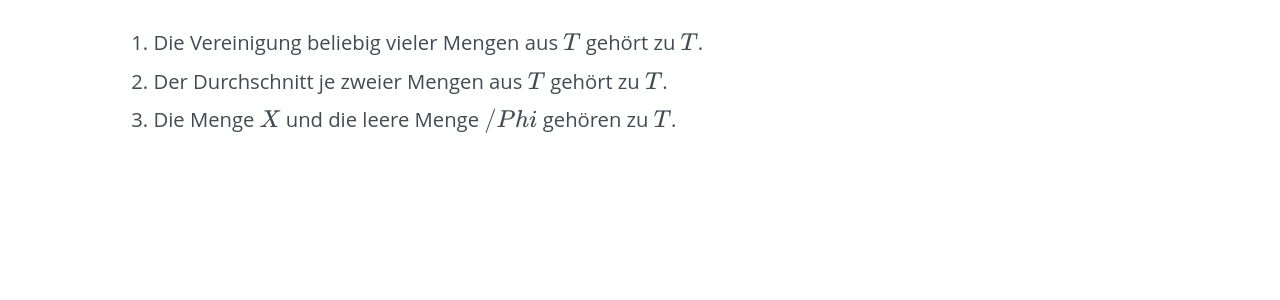
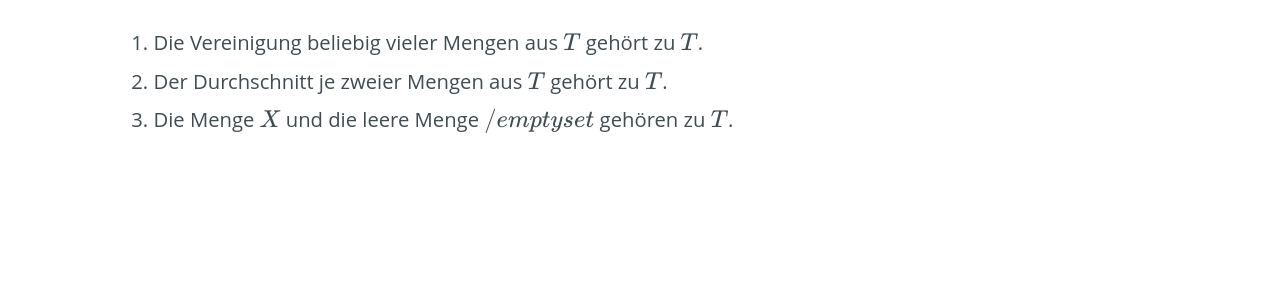
Before and after one commit to cs-LA/home, a Jekyll site: the page built from Topologie/index.md, in a window 1280 px wide. Shown: the part 271-571 px from the top of the page. Built offline with Jekyll 4.4.1, drawn with Linux system fonts in a browser that asks for light colours; our own code applies the rules of GitHub Pages for plain Markdown files.

Commit message:
Update index.md

```diff
--- a/Topologie/index.md
+++ b/Topologie/index.md
@@ -5,4 +5,4 @@
 Eine *Topologie* auf einer Menge $X$ ist eine Menge $T$ von Teilmengen von $X$, die folgende Eigenschaften besitzt:
 1. Die Vereinigung beliebig vieler Mengen aus $T$ gehört zu $T$.
 2. Der Durchschnitt je zweier Mengen aus $T$ gehört zu $T$.
-3. Die Menge $X$ und die leere Menge $/Phi$ gehören zu $T$.
+3. Die Menge $X$ und die leere Menge $/emptyset$ gehören zu $T$.
```
